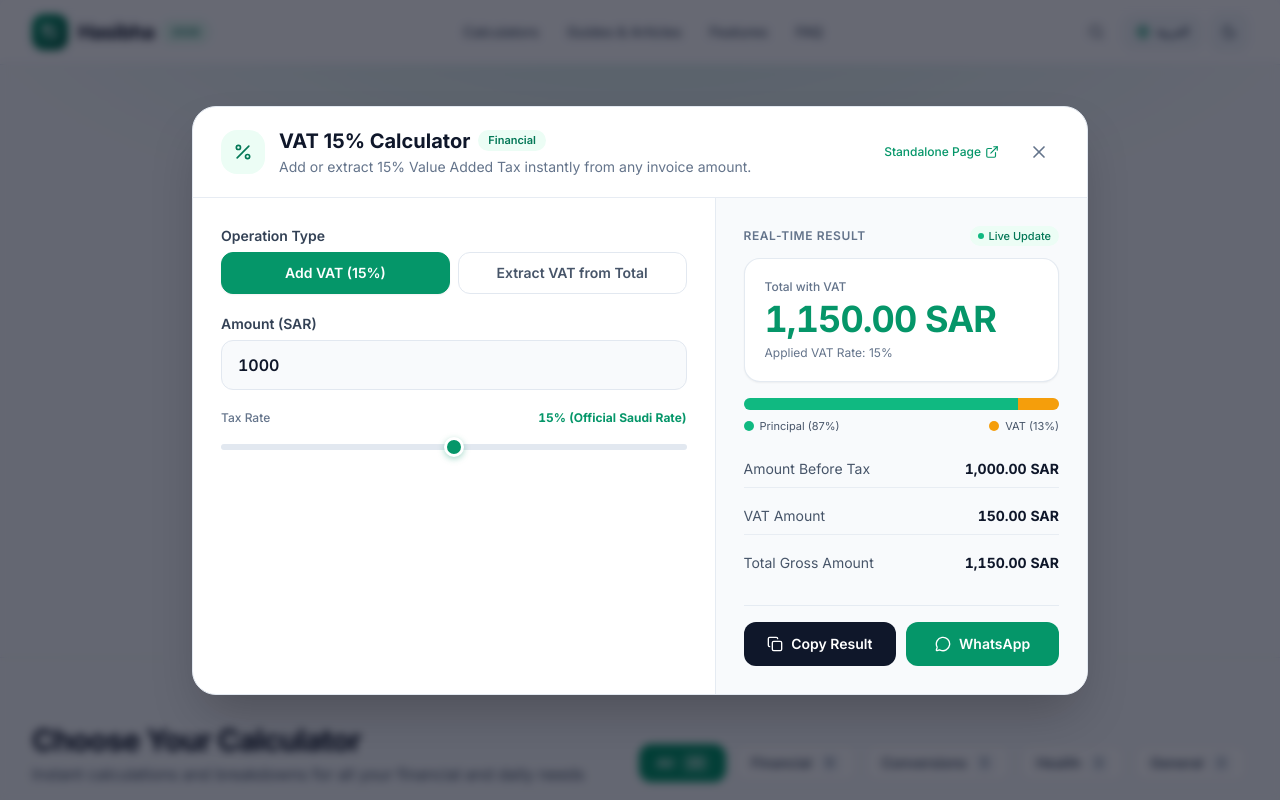
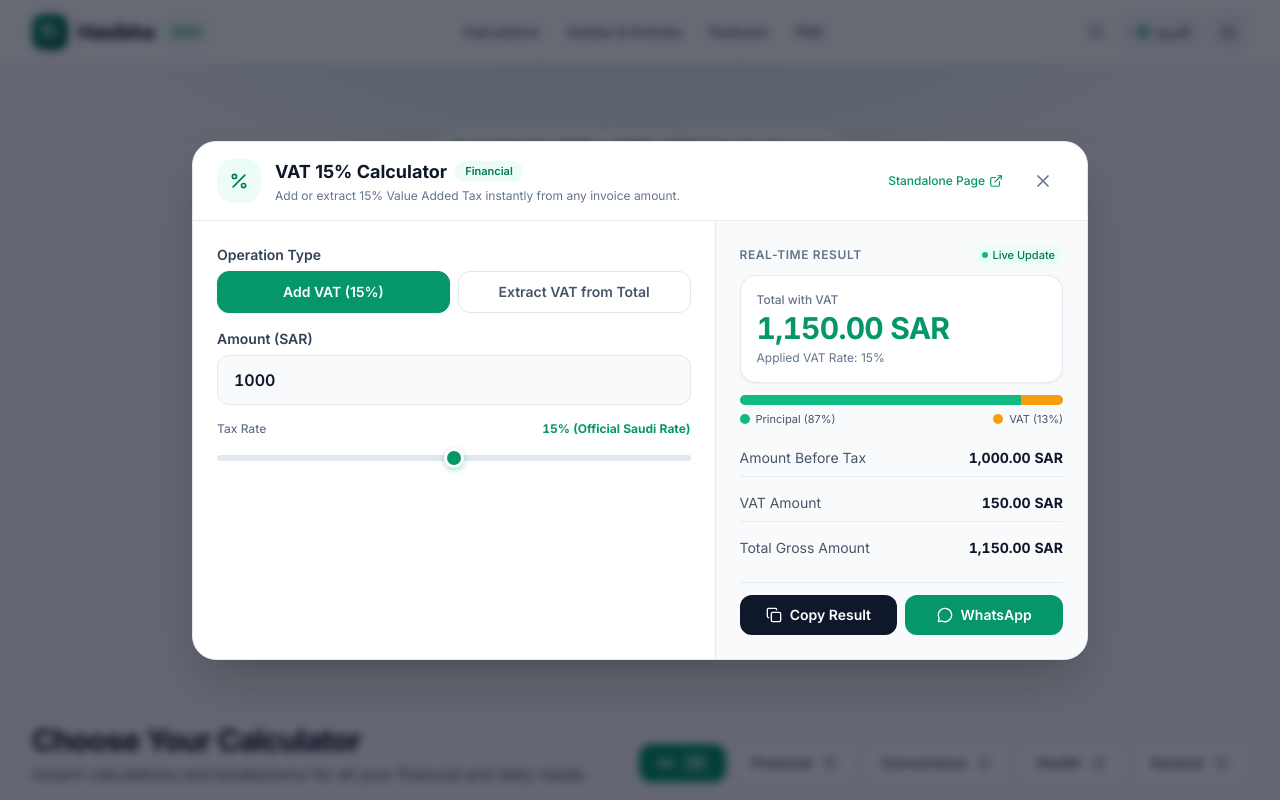
Before and after one commit to ibrahimalrezan-rgb/hasibha, a plain HTML site: page index-en.html in a window 1280 px wide. Both pictures are taken after a click on the button "VAT 15%". Shown: the top 800 px of the page. Drawn offline with nearby package versions, Linux system fonts and the light colour scheme.

Commit message:
Optimize modal viewport scaling and padding for compact screens

```diff
--- a/index-en.html
+++ b/index-en.html
@@ -467,17 +467,17 @@
   </footer>
 
   <!-- ==================== 4. CALCULATOR MODAL ==================== -->
-  <div id="calcModal" class="fixed inset-0 z-50 hidden items-center justify-center p-3 sm:p-6 bg-slate-950/60 backdrop-blur-sm overflow-y-auto" role="dialog" aria-modal="true">
-    <div id="calcModalPanel" class="relative w-full max-w-4xl my-auto rounded-3xl bg-white dark:bg-slate-900 border border-slate-200 dark:border-slate-800 shadow-2xl overflow-hidden transform transition-all">
-      <div class="flex items-center justify-between gap-4 px-5 sm:px-7 py-4 sm:py-5 border-b border-slate-200/80 dark:border-slate-800">
+  <div id="calcModal" class="fixed inset-0 z-50 hidden items-center justify-center p-2 sm:p-4 md:p-6 bg-slate-950/60 backdrop-blur-sm overflow-y-auto" role="dialog" aria-modal="true">
+    <div id="calcModalPanel" class="relative w-full max-w-4xl my-auto max-h-[94vh] flex flex-col rounded-3xl bg-white dark:bg-slate-900 border border-slate-200 dark:border-slate-800 shadow-2xl overflow-hidden transform transition-all">
+      <div class="flex items-center justify-between gap-4 px-5 sm:px-6 py-3.5 sm:py-4 border-b border-slate-200/80 dark:border-slate-800 shrink-0">
         <div class="flex items-center gap-3.5">
-          <div id="modalIconWrap" class="w-11 h-11 rounded-2xl flex items-center justify-center shrink-0"></div>
+          <div id="modalIconWrap" class="w-10 h-10 sm:w-11 sm:h-11 rounded-2xl flex items-center justify-center shrink-0"></div>
           <div>
             <div class="flex items-center gap-2">
-              <h3 id="modalTitle" class="text-lg sm:text-xl font-bold text-slate-900 dark:text-white">Calculator Title</h3>
+              <h3 id="modalTitle" class="text-base sm:text-lg font-bold text-slate-900 dark:text-white">Calculator Title</h3>
               <span id="modalCategoryBadge" class="hidden sm:inline-block text-[11px] font-semibold px-2.5 py-0.5 rounded-full"></span>
             </div>
-            <p id="modalSubtitle" class="text-xs sm:text-sm text-slate-500 dark:text-slate-400 mt-0.5"></p>
+            <p id="modalSubtitle" class="text-xs text-slate-500 dark:text-slate-400 mt-0.5"></p>
           </div>
         </div>
         <div class="flex items-center gap-2">
@@ -491,12 +491,12 @@
         </div>
       </div>
 
-      <div class="grid grid-cols-1 lg:grid-cols-12">
-        <div id="modalInputsPane" class="lg:col-span-7 p-5 sm:p-7 space-y-5 max-h-[65vh] lg:max-h-[72vh] overflow-y-auto"></div>
-
-        <div class="lg:col-span-5 p-5 sm:p-7 bg-slate-50 dark:bg-slate-950/70 border-t lg:border-t-0 lg:border-l border-slate-200/80 dark:border-slate-800 flex flex-col justify-between gap-6">
-          <div>
-            <div class="flex items-center justify-between mb-3">
+      <div class="grid grid-cols-1 lg:grid-cols-12 overflow-y-auto max-h-[calc(94vh-65px)]">
+        <div id="modalInputsPane" class="lg:col-span-7 p-4 sm:p-6 space-y-4 overflow-y-auto"></div>
+
+        <div class="lg:col-span-5 p-4 sm:p-6 bg-slate-50 dark:bg-slate-950/70 border-t lg:border-t-0 lg:border-l border-slate-200/80 dark:border-slate-800 flex flex-col justify-between gap-4">
+          <div>
+            <div class="flex items-center justify-between mb-2.5">
               <span class="text-xs font-semibold uppercase tracking-wider text-slate-500 dark:text-slate-400">Real-time Result</span>
               <span class="inline-flex items-center gap-1 text-[11px] font-medium text-emerald-700 dark:text-emerald-400 bg-emerald-50 dark:bg-emerald-500/10 px-2 py-0.5 rounded-full">
                 <span class="w-1.5 h-1.5 rounded-full bg-emerald-500"></span>
@@ -504,26 +504,26 @@
               </span>
             </div>
 
-            <div class="p-5 rounded-2xl bg-white dark:bg-slate-900 border border-slate-200/90 dark:border-slate-800 shadow-sm mb-4">
-              <div id="resultPrimaryLabel" class="text-xs font-medium text-slate-500 dark:text-slate-400 mb-1">Total</div>
-              <div id="resultPrimaryValue" class="text-3xl sm:text-4xl font-bold text-emerald-600 dark:text-emerald-400 tabular-nums tracking-tight leading-tight">0</div>
-              <div id="resultPrimaryHint" class="text-xs text-slate-500 dark:text-slate-400 mt-1.5"></div>
-            </div>
-
-            <div id="resultBarWrap" class="mb-4 hidden">
-              <div id="resultBarTrack" class="w-full h-3 rounded-full bg-slate-200 dark:bg-slate-800 overflow-hidden flex"></div>
-              <div id="resultBarLegend" class="flex flex-wrap items-center justify-between gap-2 mt-2 text-[11px] text-slate-600 dark:text-slate-400"></div>
-            </div>
-
-            <div id="resultBreakdownList" class="space-y-2.5 text-sm"></div>
-          </div>
-
-          <div class="pt-4 border-t border-slate-200/80 dark:border-slate-800 grid grid-cols-2 gap-2.5">
-            <button id="copyResultBtn" type="button" class="flex items-center justify-center gap-2 px-4 py-3 rounded-xl text-sm font-semibold bg-slate-900 hover:bg-slate-800 dark:bg-white dark:hover:bg-slate-100 text-white dark:text-slate-900 transition-colors">
+            <div class="p-4 rounded-2xl bg-white dark:bg-slate-900 border border-slate-200/90 dark:border-slate-800 shadow-sm mb-3">
+              <div id="resultPrimaryLabel" class="text-xs font-medium text-slate-500 dark:text-slate-400 mb-0.5">Total</div>
+              <div id="resultPrimaryValue" class="text-2xl sm:text-3xl font-bold text-emerald-600 dark:text-emerald-400 tabular-nums tracking-tight leading-tight">0</div>
+              <div id="resultPrimaryHint" class="text-xs text-slate-500 dark:text-slate-400 mt-1"></div>
+            </div>
+
+            <div id="resultBarWrap" class="mb-3 hidden">
+              <div id="resultBarTrack" class="w-full h-2.5 rounded-full bg-slate-200 dark:bg-slate-800 overflow-hidden flex"></div>
+              <div id="resultBarLegend" class="flex flex-wrap items-center justify-between gap-2 mt-1.5 text-[11px] text-slate-600 dark:text-slate-400"></div>
+            </div>
+
+            <div id="resultBreakdownList" class="space-y-2 text-xs sm:text-sm"></div>
+          </div>
+
+          <div class="pt-3 border-t border-slate-200/80 dark:border-slate-800 grid grid-cols-2 gap-2">
+            <button id="copyResultBtn" type="button" class="flex items-center justify-center gap-2 px-3.5 py-2.5 rounded-xl text-xs sm:text-sm font-semibold bg-slate-900 hover:bg-slate-800 dark:bg-white dark:hover:bg-slate-100 text-white dark:text-slate-900 transition-colors">
               <i data-lucide="copy" class="w-4 h-4"></i>
               <span>Copy Result</span>
             </button>
-            <button id="whatsappShareBtn" type="button" class="flex items-center justify-center gap-2 px-4 py-3 rounded-xl text-sm font-semibold bg-emerald-600 hover:bg-emerald-700 text-white transition-colors">
+            <button id="whatsappShareBtn" type="button" class="flex items-center justify-center gap-2 px-3.5 py-2.5 rounded-xl text-xs sm:text-sm font-semibold bg-emerald-600 hover:bg-emerald-700 text-white transition-colors">
               <i data-lucide="message-circle" class="w-4 h-4"></i>
               <span>WhatsApp</span>
             </button>
```
Also changed, not shown: index.html (+22 -22 lines).
